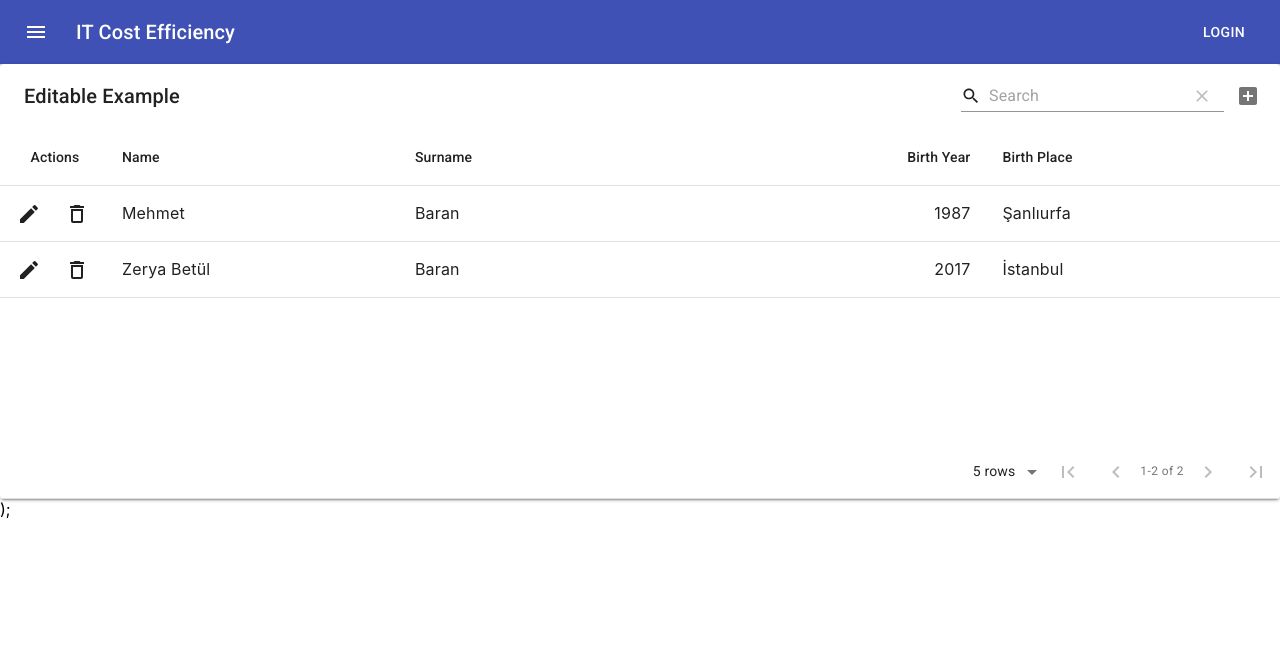
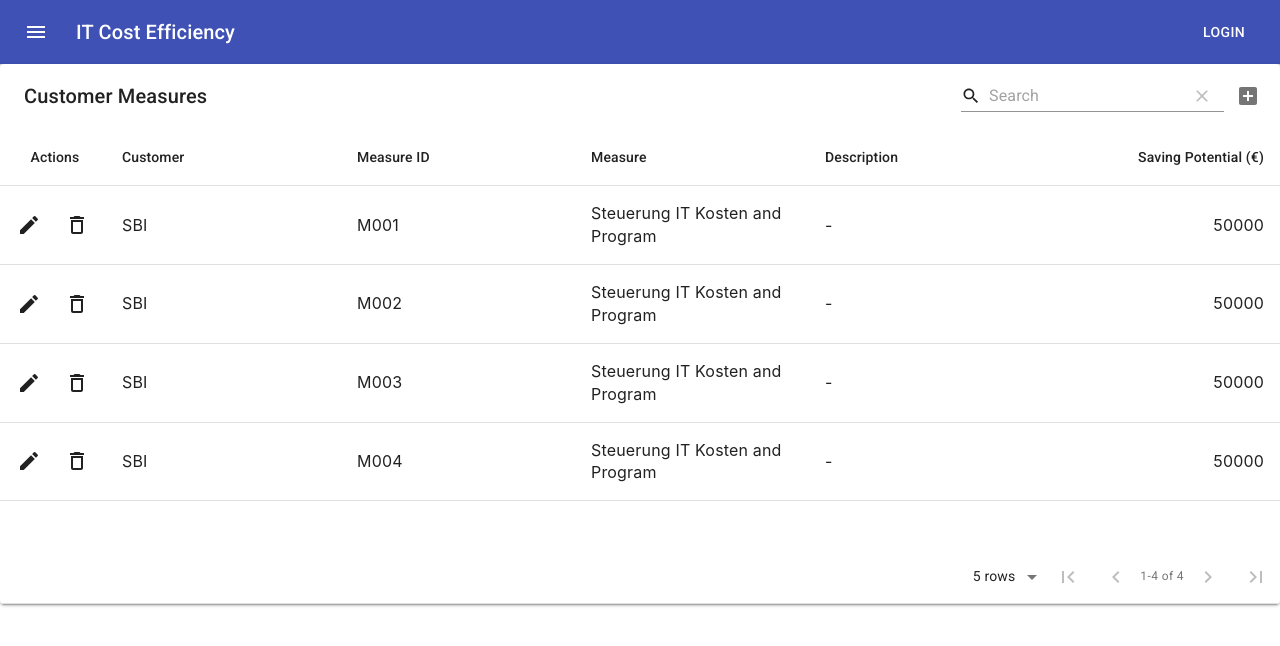
Before and after one commit to sakthik26/IT-Cost-Efficiency, a React (Create React App) app in the folder client/: page / in a window 1280 px wide. Shown: the top 646 px of the page. Built offline with nearby package versions, Linux system fonts and the light colour scheme.

Commit message:
Relevant mock data information for measures

```diff
--- a/client/src/App.js
+++ b/client/src/App.js
@@ -61,23 +61,17 @@ const useStyles = makeStyles(theme => ({
 function App() {
   const [state, setState] = React.useState({
     columns: [
-      { title: 'Name', field: 'name' },
-      { title: 'Surname', field: 'surname' },
-      { title: 'Birth Year', field: 'birthYear', type: 'numeric' },
-      {
-        title: 'Birth Place',
-        field: 'birthCity',
-        lookup: { 34: 'İstanbul', 63: 'Şanlıurfa' },
-      },
+      { title: 'Customer', field: 'customer',lookup: { 34: 'SBI', 63: 'Test' },},
+      { title: 'Measure ID', field: 'id' },
+      { title: 'Measure', field: 'measure' },
+      { title: 'Description', field: 'description' },
+      { title: 'Saving Potential (€)', field: 'potential', type:'numeric' },
     ],
     data: [
-      { name: 'Mehmet', surname: 'Baran', birthYear: 1987, birthCity: 63 },
-      {
-        name: 'Zerya Betül',
-        surname: 'Baran',
-        birthYear: 2017,
-        birthCity: 34,
-      },
+      { customer: 34, id: 'M001', measure: 'Steuerung IT Kosten and Program', description: '-', potential: 50000},
+      { customer: 34, id: 'M002', measure: 'Steuerung IT Kosten and Program', description: '-', potential: 50000},
+      { customer: 34, id: 'M003', measure: 'Steuerung IT Kosten and Program', description: '-', potential: 50000},
+      { customer: 34, id: 'M004  ', measure: 'Steuerung IT Kosten and Program', description: '-', potential: 50000},
     ], });
   const classes = useStyles();
   return (
@@ -95,7 +89,7 @@ function App() {
     </AppBar>
     <MaterialTable
     icons={tableIcons}
-      title="Editable Example"
+      title="Customer Measures"
       columns={state.columns}
       data={state.data}
       editable={{
@@ -136,7 +130,7 @@ function App() {
           }),
       }}
     />
-  );
+
   </div>
   );
 }
```
